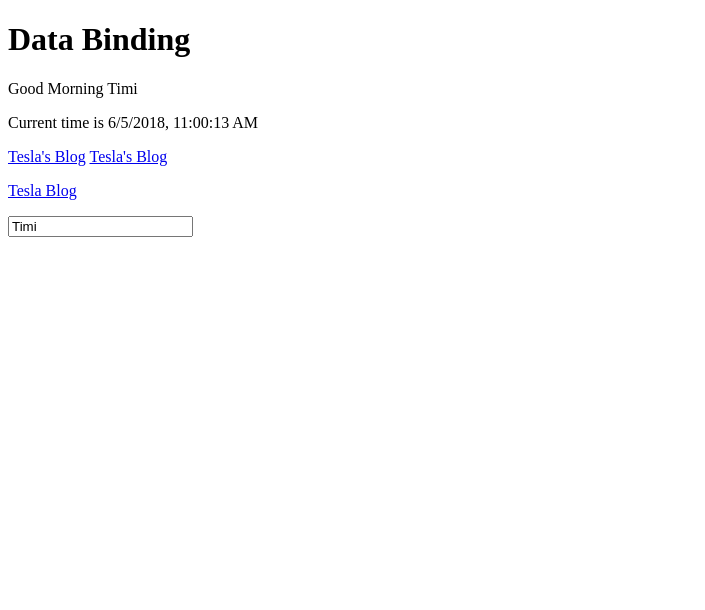
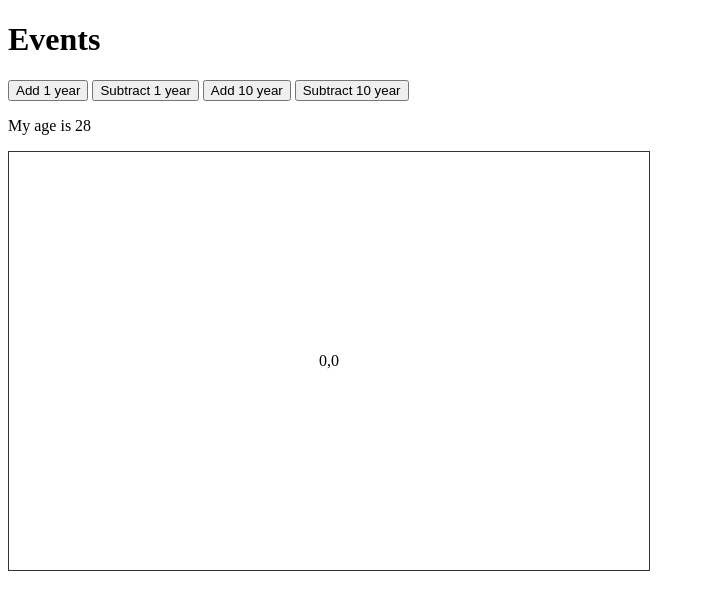
Before and after one commit to Tesla9527/learnVueJs, a plain HTML site: page index.html in a window 1280 px wide. Shown: the whole page, without its empty margins (0-705 px from the left). Drawn offline with nearby package versions, Linux system fonts and the light colour scheme.

Commit message:
Lesson4 - Event

```diff
--- a/index.html
+++ b/index.html
@@ -6,14 +6,14 @@
 	<link href="styles.css" rel="stylesheet" />
 </head>
 <body>
-<h1>Data Binding</h1>
+<h1>Events</h1>
 <div id="app">
-  <p>{{ greet('Morning') }}</p>
-  <p>{{ getTime() }}</p>
-  <a v-bind:href="blog">Tesla's Blog</a>
-  <a :href="blog">Tesla's Blog</a>
-  <P v-html="blogTag"></P>
-  <input type="text" :value="name">
+	<button @click="add(1)">Add 1 year</button>
+	<button @click="subtract(1)">Subtract 1 year</button>
+	<button v-on:dblclick="add(10)">Add 10 year</button>
+	<button v-on:dblclick="subtract(10)">Subtract 10 year</button>
+  <p>My age is {{age}}</p>
+  <div id="canvas" v-on:mousemove="updateXY">{{x}},{{y}}</div>
 </div>
 </body>
 	<script src="https://cdn.jsdelivr.net/npm/vue/dist/vue.js"></script>
--- a/main.js
+++ b/main.js
@@ -1,7 +1,10 @@
 var app = new Vue({
   el: '#app',
   data: {
+  	x: 0,
+  	y: 0,
     name: 'Timi',
+    age: 28,
     blog: 'https://tesla9527.github.io/',
     blogTag: '<a href="https://tesla9527.github.io/">Tesla Blog</a>'
   },
@@ -11,6 +14,16 @@ var app = new Vue({
   	},
   	getTime: function(){
   		return 'Current time is ' + new Date().toLocaleString()
+  	},
+  	add: function(inc){
+  		return this.age += inc
+  	},
+  	subtract: function(dec){
+  		return this.age -= dec
+  	},
+  	updateXY: function(event){
+  		this.x = event.offsetX;
+  		this.y = event.offsetY;
   	}
   }
 })
--- a/styles.css
+++ b/styles.css
@@ -0,0 +1,6 @@
+#canvas{
+	width: 600px;
+	padding: 200px 20px;
+	text-align: center;
+	border: 1px solid #333;
+}
```
